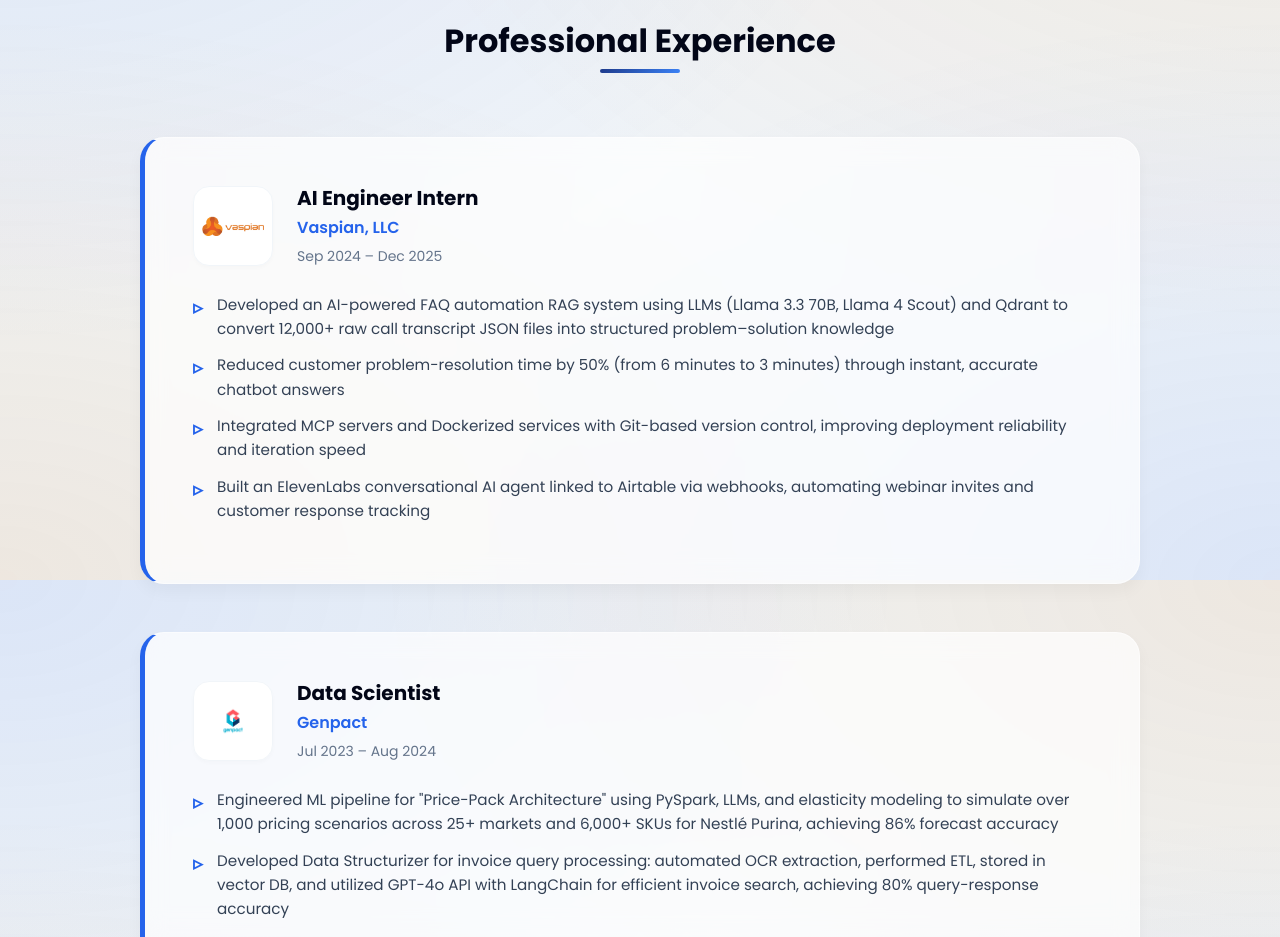
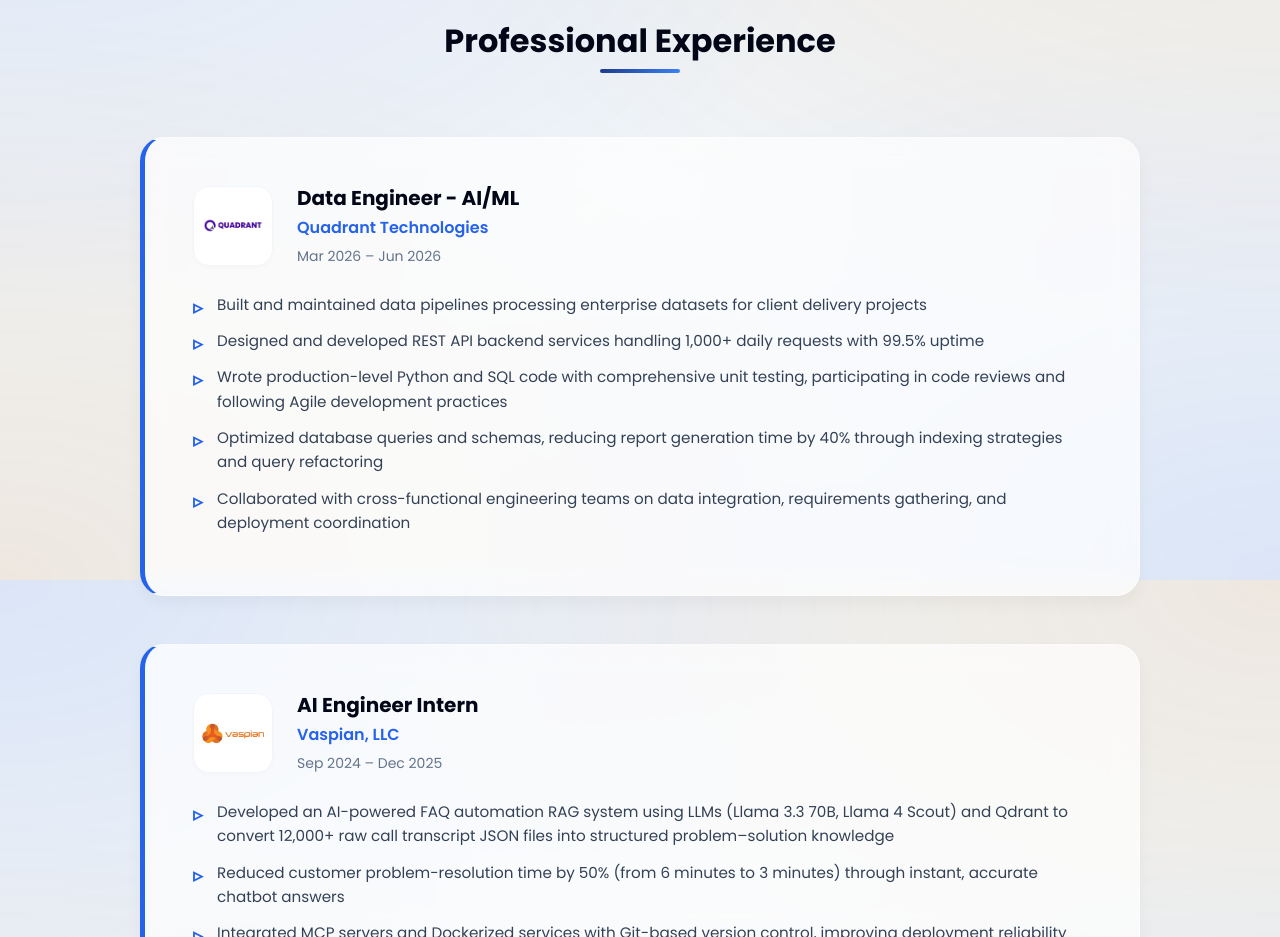
Before and after one commit to vikranthbandaru/vikranthbandaru.github.io, a plain HTML site: page index.html in a window 1280 px wide. Shown: the part 3420-4357 px from the top of the page. Drawn offline with nearby package versions, Linux system fonts and the light colour scheme; no server answers; a script that the page names is missing.

Commit message:
Add Quadrant Technologies experience, update resume link

```diff
--- a/index.html
+++ b/index.html
@@ -208,7 +208,7 @@
                     </p>
                     <div class="hero-cta">
                         <a href="#contact" class="btn btn-primary">Get In Touch</a>
-                        <a href="https://drive.google.com/file/d/1G-5v6tdWNTJSq1W_IbOAAwFgwIXvhbWg/view?usp=drive_link"
+                        <a href="https://drive.google.com/file/d/1dTbPh45CQ_L9pyqpGRkroirYsy79KoWN/view?usp=sharing"
                             target="_blank" class="btn btn-resume">View Resume</a>
                         <a href="#projects" class="btn btn-secondary">View My Work</a>
                     </div>
@@ -484,8 +484,32 @@
         <div class="container">
             <h2 class="section-title reveal">Professional Experience</h2>
             <div class="experience-grid">
+                <!-- Quadrant Technologies -->
+                <div class="experience-card reveal delay-100">
+                    <div class="exp-header">
+                        <img src="assets/quadrant_logo.png" alt="Quadrant Technologies" class="exp-logo">
+                        <div class="exp-title-group">
+                            <h3 class="exp-title">Data Engineer - AI/ML</h3>
+                            <p class="exp-company">Quadrant Technologies</p>
+                            <p class="exp-date">Mar 2026 – Jun 2026</p>
+                        </div>
+                    </div>
+                    <ul class="exp-highlights">
+                        <li>Built and maintained data pipelines processing enterprise datasets for client delivery
+                            projects</li>
+                        <li>Designed and developed REST API backend services handling 1,000+ daily requests with 99.5%
+                            uptime</li>
+                        <li>Wrote production-level Python and SQL code with comprehensive unit testing, participating in
+                            code reviews and following Agile development practices</li>
+                        <li>Optimized database queries and schemas, reducing report generation time by 40% through
+                            indexing strategies and query refactoring</li>
+                        <li>Collaborated with cross-functional engineering teams on data integration, requirements
+                            gathering, and deployment coordination</li>
+                    </ul>
+                </div>
+
                 <!-- Vaspian -->
-                <div class="experience-card reveal delay-100">
+                <div class="experience-card reveal delay-200">
                     <div class="exp-header">
                         <img src="assets/vaspian_logo.png" alt="Vaspian" class="exp-logo">
                         <div class="exp-title-group">
@@ -508,7 +532,7 @@
                 </div>
 
                 <!-- Genpact - Data Scientist -->
-                <div class="experience-card reveal delay-200">
+                <div class="experience-card reveal delay-300">
                     <div class="exp-header">
                         <img src="assets/genpact_logo.png" alt="Genpact" class="exp-logo">
                         <div class="exp-title-group">
@@ -531,7 +555,7 @@
                 </div>
 
                 <!-- Genpact - Software Engineering Intern -->
-                <div class="experience-card reveal delay-300">
+                <div class="experience-card reveal delay-400">
                     <div class="exp-header">
                         <img src="assets/genpact_logo.png" alt="Genpact" class="exp-logo">
                         <div class="exp-title-group">
@@ -549,7 +573,7 @@
                 </div>
 
                 <!-- HighRadius -->
-                <div class="experience-card reveal delay-400">
+                <div class="experience-card reveal delay-500">
                     <div class="exp-header">
                         <img src="assets/highradius_logo.png" alt="HighRadius" class="exp-logo">
                         <div class="exp-title-group">
```
Also changed, not shown: assets/quadrant_logo.png (added).
